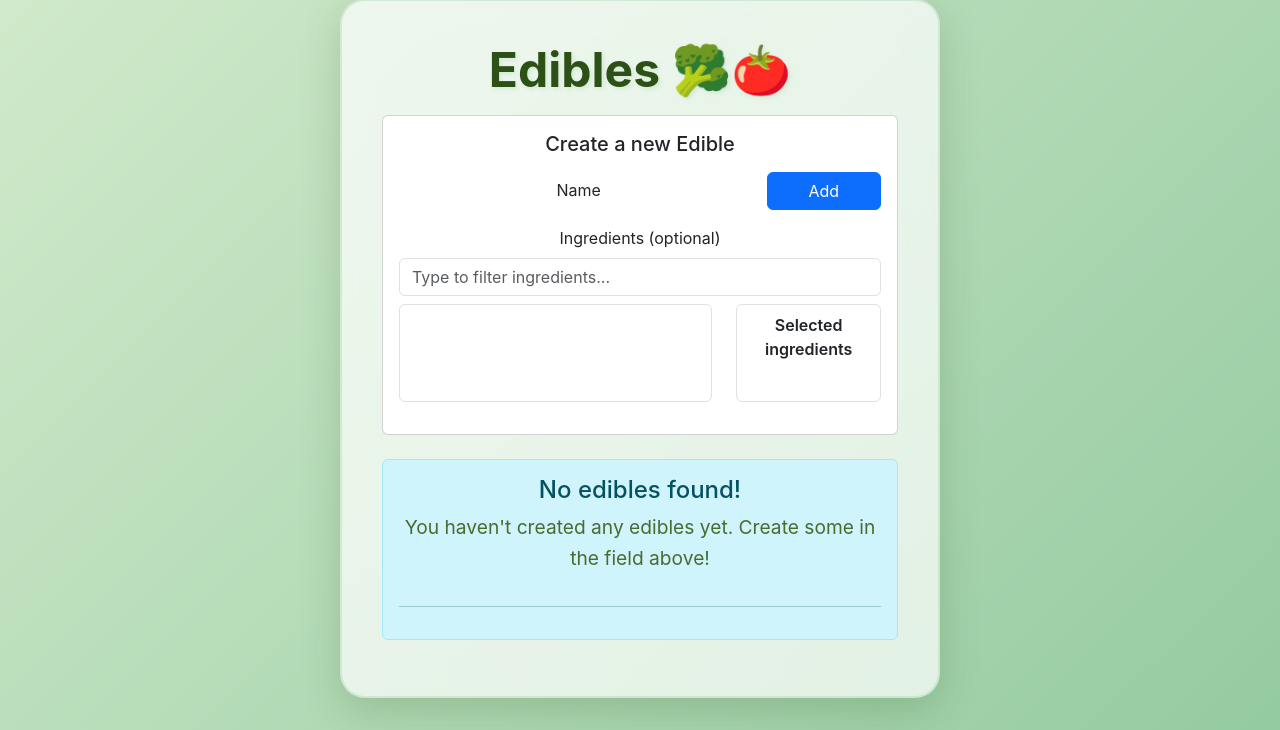
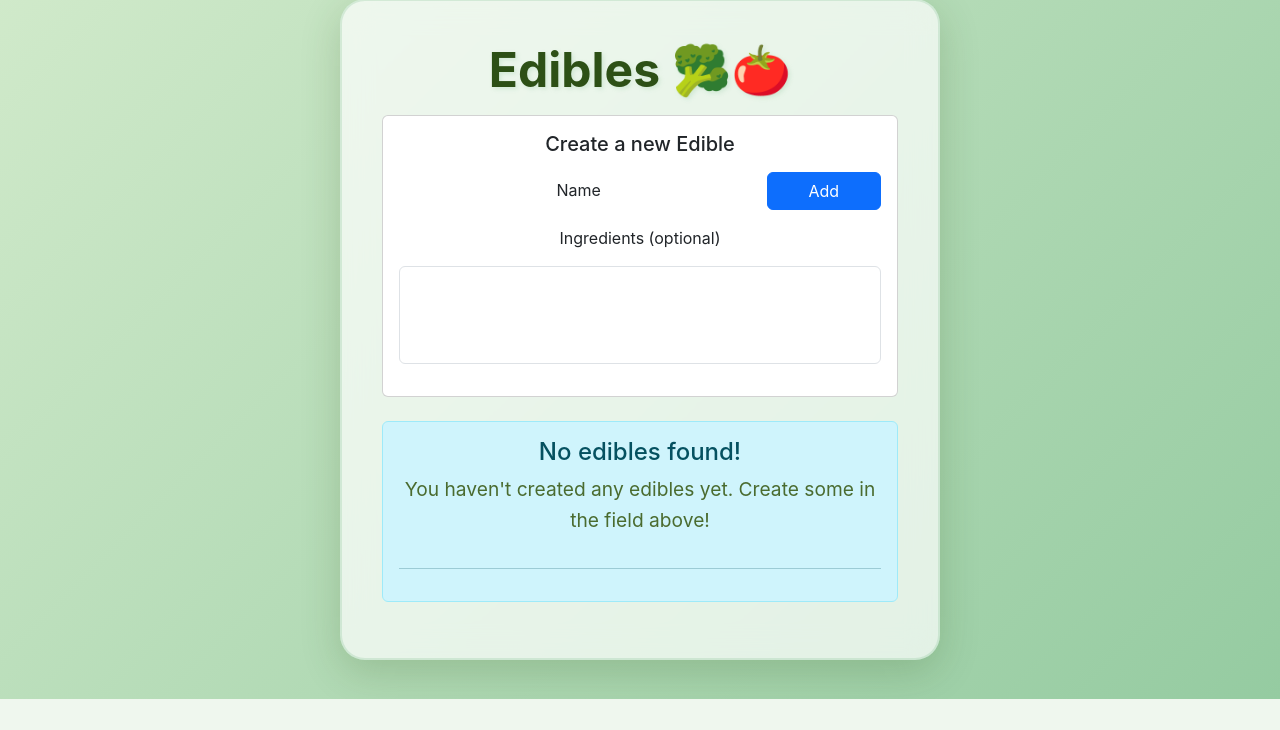
Before and after one commit to CeVauDe/foodmood, a Django app: template foodmood/edibles/templates/edibles/index.html in a window 1280 px wide. Shown: the part 101-831 px from the top of the page. After the commit the page ends 800 px from the top, so only its background shows below. Run offline with Django 5.2, Linux system fonts and the light colour scheme; the template is opened without the code that fills it: values that come from a table or form of the project are taken from there, others are empty; parts of the project's set-up code (start-up, migrations or seed data) failed here and were passed over; some libraries are stand-ins or nearby versions.

Commit message:
Switch adding ingredients to use a tom select

```diff
--- a/foodmood/edibles/forms.py
+++ b/foodmood/edibles/forms.py
@@ -13,6 +13,7 @@ class EdibleQuickForm(forms.ModelForm):
             attrs={
                 "class": "form-select",
                 "data-placeholder": "Type to search ingredients",
+                "placeholder": "Type to search ingredients",
             }
         ),
         help_text="Optionally select one or more existing edibles as ingredients.",
--- a/foodmood/edibles/templates/edibles/index.html
+++ b/foodmood/edibles/templates/edibles/index.html
@@ -27,22 +27,15 @@
                     </div>
 
                     <div class="mb-3">
-                        <label class="form-label" for="ingredientSearch">Ingredients (optional)</label>
-                        <input id="ingredientSearch" type="text" class="form-control" placeholder="Type to filter ingredients..." title="Type to filter ingredients" data-bs-toggle="tooltip" data-bs-placement="top">
+                        <label class="form-label" for="id_ingredients">Ingredients (optional)</label>
                         <div class="row mt-2">
-                            <div class="col-md-8">
+                            <div class="col-md-12">
                                 {{ form.ingredients }}
                                 {% if form.ingredients.errors %}
                                     <div class="invalid-feedback d-block">
                                         {{ form.ingredients.errors|striptags }}
                                     </div>
                                 {% endif %}
-                            </div>
-                            <div class="col-md-4">
-                                <div class="border rounded p-2 h-100">
-                                    <div class="fw-semibold mb-2">Selected ingredients</div>
-                                    <ul id="selectedIngredients" class="list-unstyled small mb-0"></ul>
-                                </div>
                             </div>
                         </div>
                     </div>
@@ -86,43 +79,45 @@
                 <hr>
             </div>
         {% endif %}
+    </div>
+{% endblock %}
 
+{% block scripts %}
 <script>
-        document.addEventListener('DOMContentLoaded', function () {
-            const select = document.getElementById('id_ingredients');
-            const search = document.getElementById('ingredientSearch');
-            const list = document.getElementById('selectedIngredients');
-
-            if (!select || !search || !list) return;
-
-            function refreshSelectedList() {
-                list.innerHTML = '';
-                Array.from(select.selectedOptions).forEach((opt) => {
-                    const li = document.createElement('li');
-                    li.textContent = opt.text;
-                    list.appendChild(li);
-                });
-            }
-
-            function filterOptions() {
-                const q = search.value.trim().toLowerCase();
-                Array.from(select.options).forEach((opt) => {
-                    const match = opt.text.toLowerCase().includes(q);
-                    opt.hidden = q && !match;
-                });
-            }
-
-            select.addEventListener('change', refreshSelectedList);
-            search.addEventListener('input', filterOptions);
-
-            refreshSelectedList();
-
+(function(){
   // Enable Bootstrap tooltips
   const tooltipTriggerList = [].slice.call(document.querySelectorAll('[data-bs-toggle="tooltip"]'));
   tooltipTriggerList.forEach(function (tooltipTriggerEl) {
     new bootstrap.Tooltip(tooltipTriggerEl);
   });
+
+  // Initialize Tom Select for the ingredients multi-select
+  const ingredientsSelect = document.getElementById('id_ingredients');
+  if (ingredientsSelect && window.TomSelect) {
+    new TomSelect(ingredientsSelect, {
+      plugins: ['remove_button'],
+      create: false,
+      persist: false,
+      maxOptions: 1000,
+      placeholder: ingredientsSelect.getAttribute('data-placeholder') || 'Select ingredients',
+      allowEmptyOption: true,
+      closeAfterSelect: false,
+      hideSelected: true,
+      onItemAdd: function(value, item) {
+        // Clear the search box after selecting (Enter/click)
+        this.setTextboxValue('');
+        this.refreshOptions(false);
+      },
+      render: {
+        option: function(data, escape) {
+          return '<div>' + escape(data.text) + '</div>';
+        },
+        item: function(data, escape) {
+          return '<div>' + escape(data.text) + '</div>';
+        }
+      }
     });
+  }
+})();
 </script>
-    </div>
 {% endblock %}
--- a/foodmood/static/styles.css
+++ b/foodmood/static/styles.css
@@ -204,3 +204,13 @@ p {
     font-weight: 500;
     text-shadow: 1px 1px 2px rgba(255, 157, 136, 0.3);
 }
+
+/* Tom Select alignment: force left alignment for dropdown/options */
+.ts-dropdown,
+.ts-dropdown .option,
+.ts-dropdown .create,
+.ts-dropdown .no-results,
+.ts-wrapper .ts-control,
+.ts-wrapper .ts-control .item {
+    text-align: left !important;
+}
--- a/foodmood/templates/layout.html
+++ b/foodmood/templates/layout.html
@@ -11,6 +11,10 @@
 
         <!-- Bootstrap Icons -->
         <link rel="stylesheet" href="https://cdn.jsdelivr.net/npm/bootstrap-icons@1.10.0/font/bootstrap-icons.css">
+
+        <!-- Tom Select CSS -->
+        <link rel="stylesheet" href="https://cdn.jsdelivr.net/npm/tom-select@2.3.1/dist/css/tom-select.min.css">
+        <link rel="stylesheet" href="https://cdn.jsdelivr.net/npm/tom-select@2.3.1/dist/css/tom-select.bootstrap5.min.css">
 
         <!-- Custom Styles -->
         <link rel="stylesheet" href="{% static 'styles.css' %}">
@@ -82,5 +86,9 @@
 
         <!-- Bootstrap JS -->
         <script src="https://cdn.jsdelivr.net/npm/bootstrap@5.3.0/dist/js/bootstrap.bundle.min.js" integrity="sha384-geWF76RCwLtnZ8qwWowPQNguL3RmwHVBC9FhGdlKrxdiJJigb/j/68SIy3Te4Bkz" crossorigin="anonymous"></script>
+        <!-- Tom Select JS -->
+        <script src="https://cdn.jsdelivr.net/npm/tom-select@2.3.1/dist/js/tom-select.complete.min.js"></script>
+
+        {% block scripts %}{% endblock %}
     </body>
 </html>
```
Lines whose indentation alone changed are shown as unchanged.
